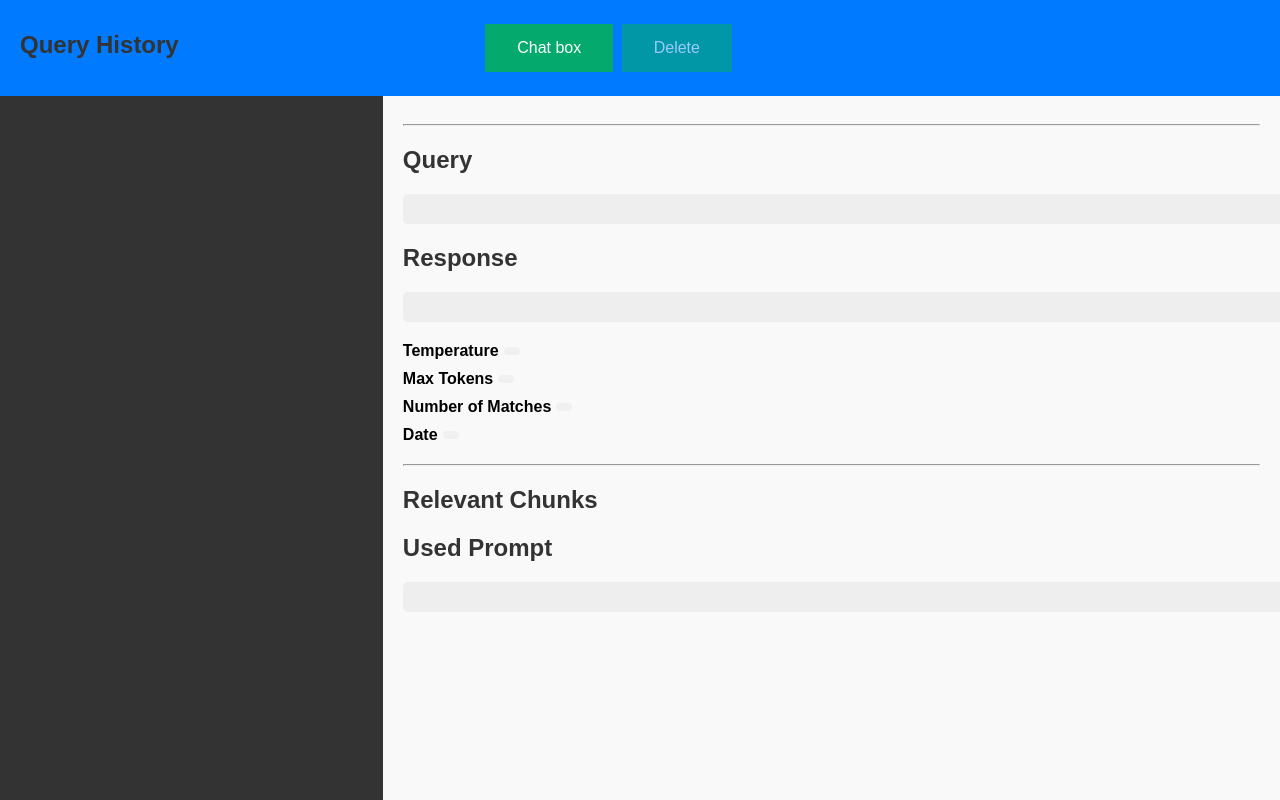
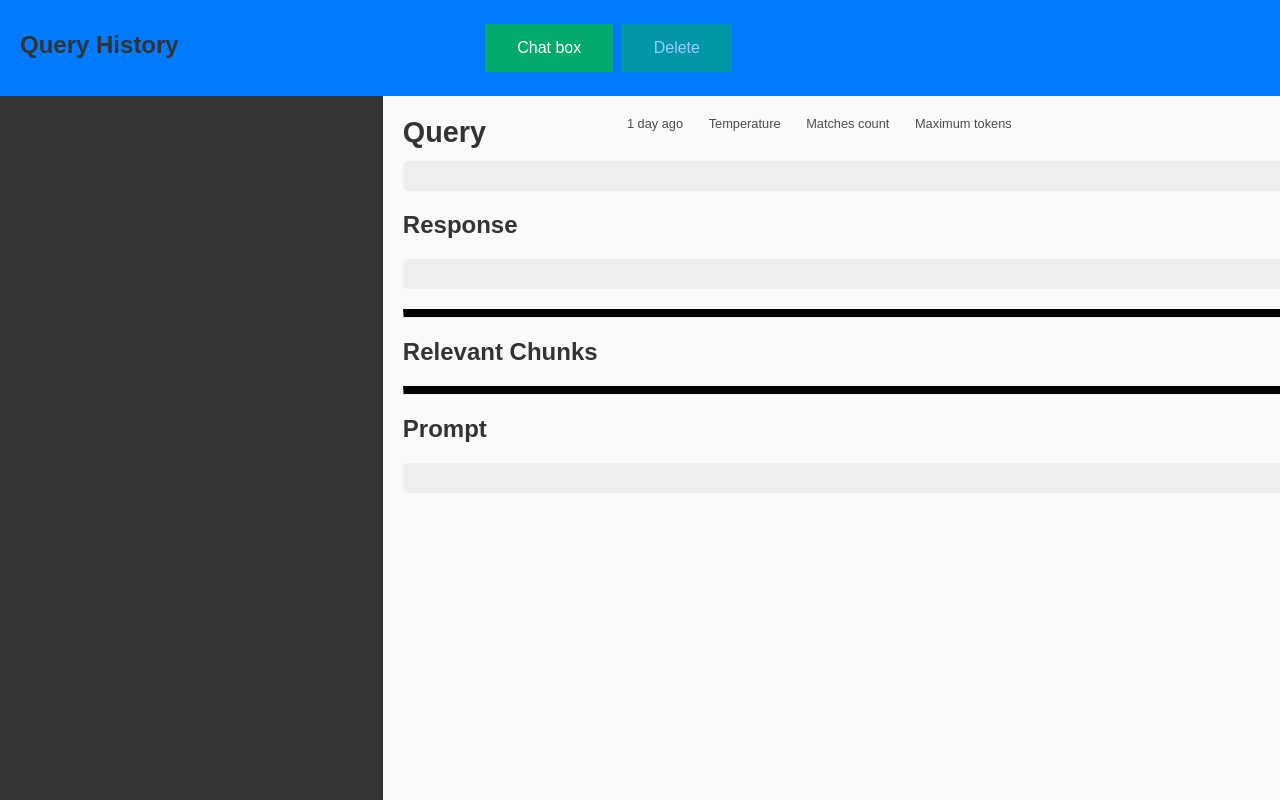
Before and after one commit to codingismycraft/ragit, a Python web app: template ragit/front_end/templates/templates/history.html in a window 1280 px wide. Run offline with Jinja, Linux system fonts and the light colour scheme; the template is opened without the code that fills it, so the values that code supplies are empty; some libraries are stand-ins or nearby versions.

Commit message:
Improves the history UI.

```diff
--- a/ragit/front_end/static/history.js
+++ b/ragit/front_end/static/history.js
@@ -150,12 +150,13 @@ function display_query_details(msg_id) {
     ;
     document.getElementById("prompt").innerText = details.prompt;
 
-    $("#temperature_span").text(details.temperature);
-    $("#max_tokens_span").text(details.max_tokens);
-    $("#number_of_matches_span").text(details.count_matches);
+    const how_long_before = time_ago(details.received_at);
 
-    const how_long_before = time_ago(details.received_at);
-    $("#received_at").text(how_long_before);
+    $("#time_ago_span").text(`asked ${how_long_before}`);
+    $("#temperature_span").text(`temperature ${details.temperature}`);
+    $("#max_tokens_span").text(`max tokens ${details.max_tokens}`);
+    $("#matches_count_span").text(`matches ${details.count_matches}`);
+
 
 
     $("#delete_query_btn").removeClass().addClass("action_button");
--- a/ragit/front_end/static/history_style.css
+++ b/ragit/front_end/static/history_style.css
@@ -81,8 +81,13 @@ h1, h2, h3 {
     border-radius: 5px;
 }
 
+
 .chunks p {
     margin: 5px 0;
+}
+
+.chunks_section {
+    /*background-color: #e8e4db;*/
 }
 
 .grade {
@@ -127,10 +132,28 @@ h1, h2, h3 {
     cursor: not-allowed;
 }
 
+/* Styles for header displays.*/
+
+.container h1 {
+    display: inline;
+    font-size: 1.8em;
+    font-weight: bold;
+    margin: 0;
+    margin-right: 4em;
+}
+
+.meta_data {
+    display: inline;
+    font-size: 0.8em;
+    font-weight: lighter;
+    margin-left: 2em;
+    color: #4d4b4b;
+}
+
 /*Styles for the label-value function.*/
 
 .meta_container_div {
-   display: inherit;
+    display: inherit;
     background-color: #e8e4db;
     height: 1.5em;
     padding: 12px;
--- a/ragit/front_end/templates/templates/history.html
+++ b/ragit/front_end/templates/templates/history.html
@@ -8,28 +8,6 @@
     <link rel="stylesheet" href="/static/history_style.css">
     <script src="/static/history.js"></script>
     <title>RAG History</title>
-
-    <style>
-
-        .label-value-pair {
-            display: flex; /* Make label and value pair side by side */
-            align-items: center;
-            margin-right: 20px; /* Space between pairs */
-            margin-bottom: 10px; /* Space to next line if wrapped */
-        }
-
-        .label-value-pair label {
-            font-weight: bold;
-            margin-right: 5px; /* Space between label and value */
-        }
-
-        .label-value-pair span {
-            background-color: #f0f0f0;
-            padding: 4px 8px;
-            border-radius: 4px;
-        }
-    </style>
-
 </head>
 <body>
 <div class="top_pane">
@@ -54,9 +32,15 @@
     </div>
 
     <div class="container">
-        <hr>
         <div class="section">
-            <h2>Query</h2>
+            <div style="display: flex; margin-bottom: 12px">
+                <h1>Query</h1>
+                <span class="meta_data" id="time_ago_span">1 day ago </span>
+                <span class="meta_data" id="temperature_span">Temperature </span>
+                <span class="meta_data" id="matches_count_span">Matches count </span>
+                <span class="meta_data" id="max_tokens_span">Maximum tokens </span>
+
+            </div>
             <div class="query" id="query"></div>
         </div>
 
@@ -64,39 +48,15 @@
             <h2 id="response_label">Response</h2>
             <div class="response" id="response"></div>
         </div>
-
-        <div class="section">
-            <div class="label-value-pair">
-                <label>Temperature</label>
-                <span id="temperature_span"></span>
-            </div>
-
-            <div class="label-value-pair">
-                <label>Max Tokens</label>
-                <span id="max_tokens_span"></span>
-            </div>
-
-            <div class="label-value-pair">
-                <label>Number of Matches</label>
-                <span id="number_of_matches_span"></span>
-            </div>
-
-            <div class="label-value-pair">
-                <label>Date</label>
-                <span id="received_at"></span>
-            </div>
-
-
-        </div>
-
-        <hr>
-        <div class="section">
+        <div class="section chunks_section">
+            <hr style="border-top:8px solid black">
             <h2>Relevant Chunks</h2>
             <div id="chunks"></div>
         </div>
 
         <div class="section">
-            <h2>Used Prompt</h2>
+            <hr style="border-top:8px solid black">
+            <h2>Prompt</h2>
             <div class="prompt" id="prompt"></div>
         </div>
     </div>
```
